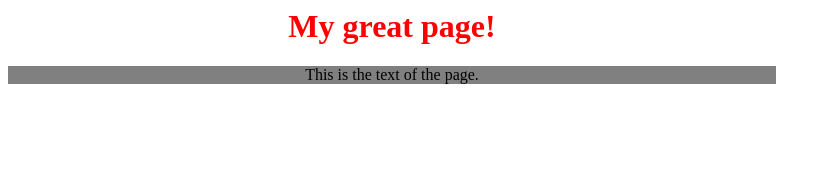
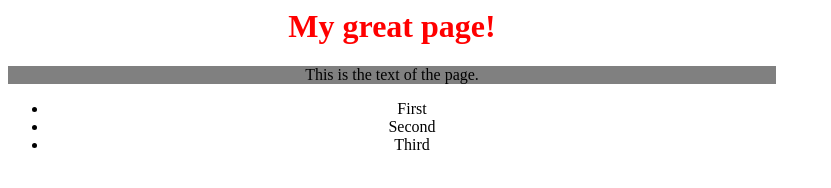
Before and after one commit to grungi-ankhfire/dbsf_preform_test, a plain HTML site: page index.html in a window 1280 px wide. Shown: the whole page, without its empty margins (0-831 px from the left). Drawn offline with Linux system fonts and the light colour scheme.

Commit message:
Added list!

```diff
--- a/index.html
+++ b/index.html
@@ -6,5 +6,10 @@
     <body>
         <h1>My great page!</h1>
         <p>This is the text of the page.</p>
+        <ul>
+            <li>First</li>
+            <li>Second</li>
+            <li>Third</li>
+        </ul>
     </body>
 </html>
```
